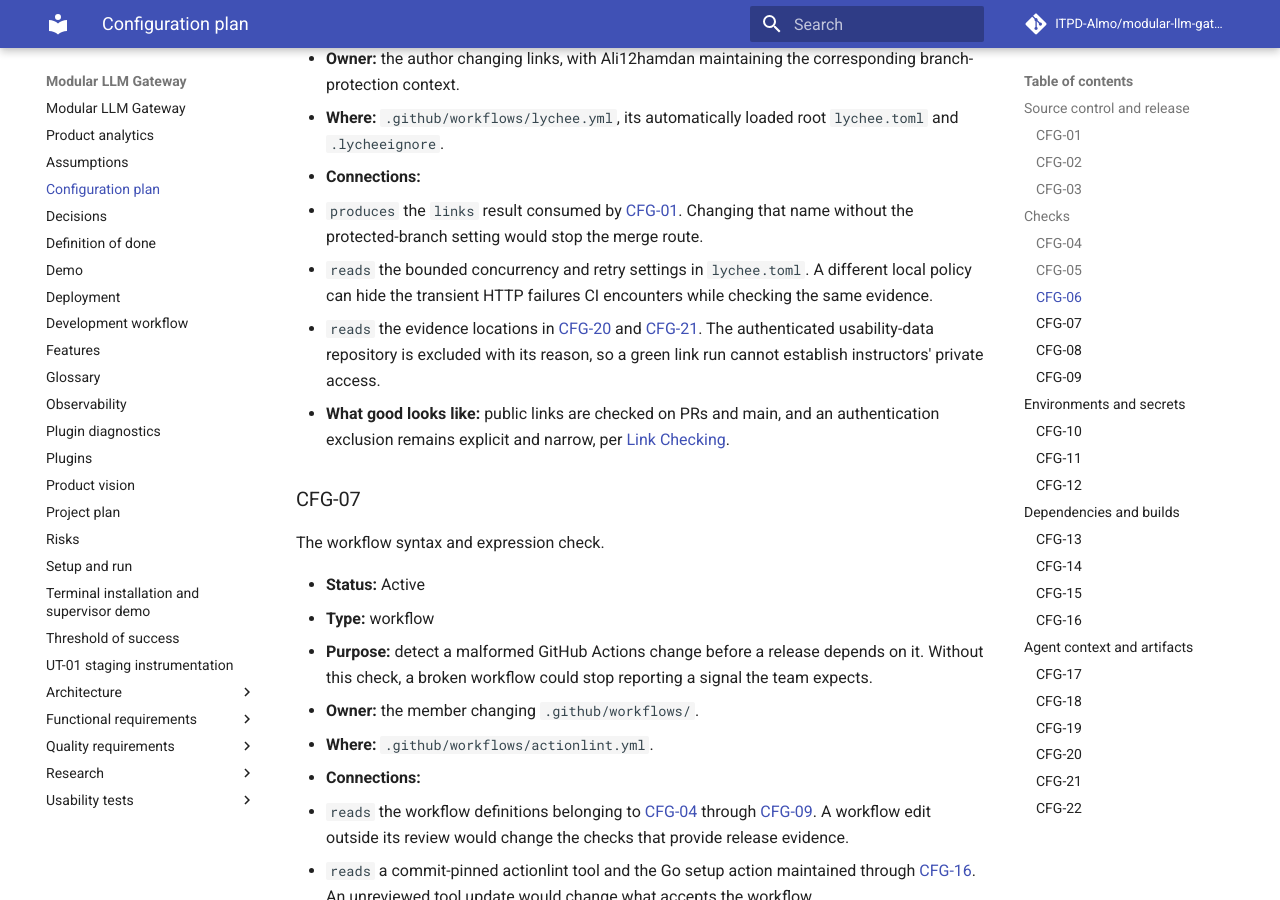
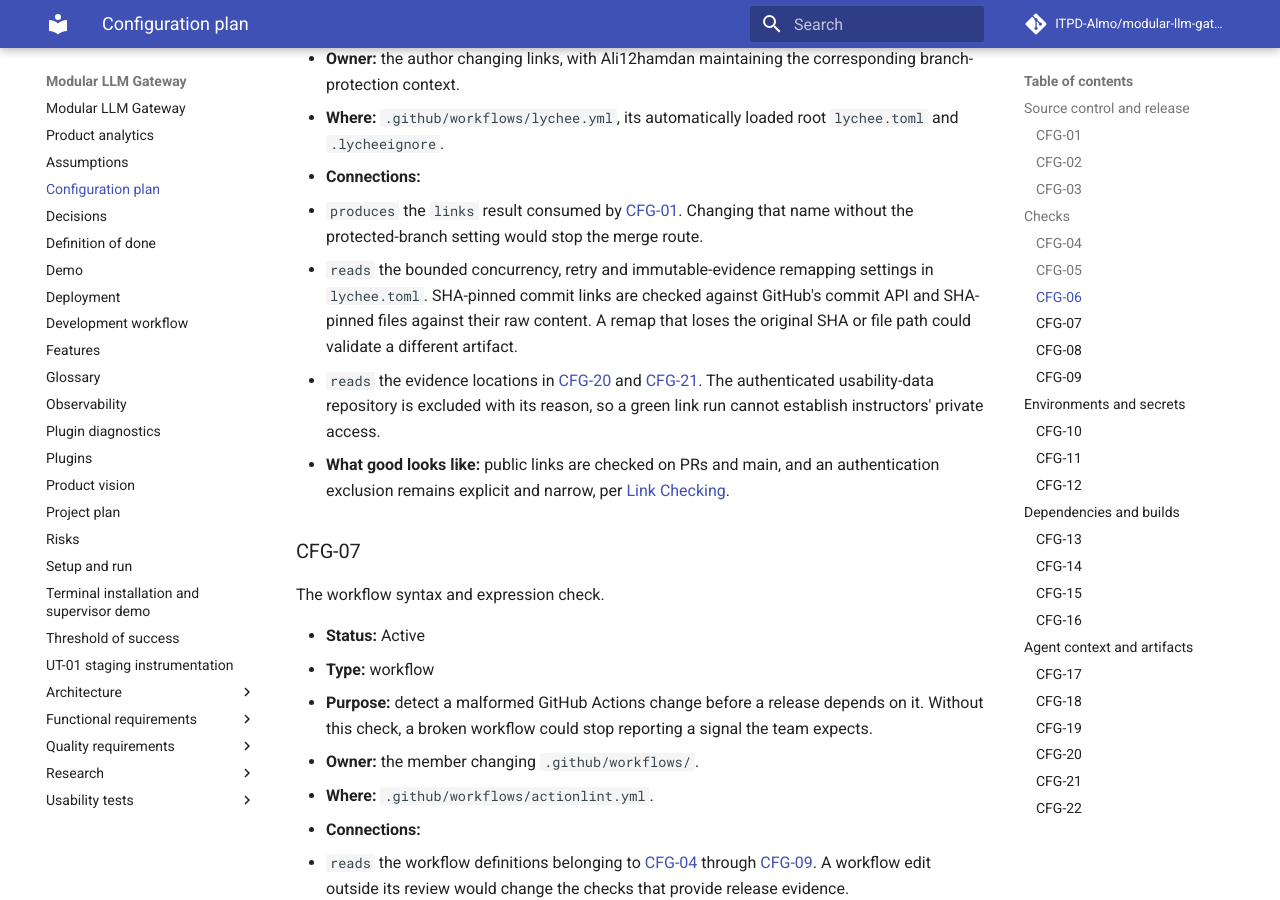
Before and after one commit to ITPD-Almo/modular-llm-gateway, an MkDocs documentation site: the page built from docs/configuration-plan.md, in a window 1280 px wide and 900 px high, scrolled down 3607 px. Built offline with MkDocs 1.6.1 and Material for MkDocs 9.7.7, drawn with Linux system fonts in a browser that asks for light colours; comment, search, counter and statistics services are not loaded.

Commit message:
Verify immutable GitHub evidence through source endpoints

```diff
--- a/docs/configuration-plan.md
+++ b/docs/configuration-plan.md
@@ -92,7 +92,7 @@ The link check and its private-repository exclusion.
 - **Where:** `.github/workflows/lychee.yml`, its automatically loaded root `lychee.toml` and `.lycheeignore`.
 - **Connections:**
   - `produces` the `links` result consumed by [CFG-01](#cfg-01). Changing that name without the protected-branch setting would stop the merge route.
-  - `reads` the bounded concurrency and retry settings in `lychee.toml`. A different local policy can hide the transient HTTP failures CI encounters while checking the same evidence.
+  - `reads` the bounded concurrency, retry and immutable-evidence remapping settings in `lychee.toml`. SHA-pinned commit links are checked against GitHub's commit API and SHA-pinned files against their raw content. A remap that loses the original SHA or file path could validate a different artifact.
   - `reads` the evidence locations in [CFG-20](#cfg-20) and [CFG-21](#cfg-21). The authenticated usability-data repository is excluded with its reason, so a green link run cannot establish instructors' private access.
 - **What good looks like:** public links are checked on PRs and main, and an authentication exclusion remains explicit and narrow, per [Link Checking](https://github.com/inno-itpd/itpd/blob/753d81e9c8b7b78261674c8d4836ef4e4b01d583/requirements/repository-requirements.md#link-checking).
 
```
Also changed, not shown: AGENTS.md (+2 -2 lines), lychee.toml (+8 -0 lines), reports/week-08/cm-evaluation.md (+2 -2 lines).
